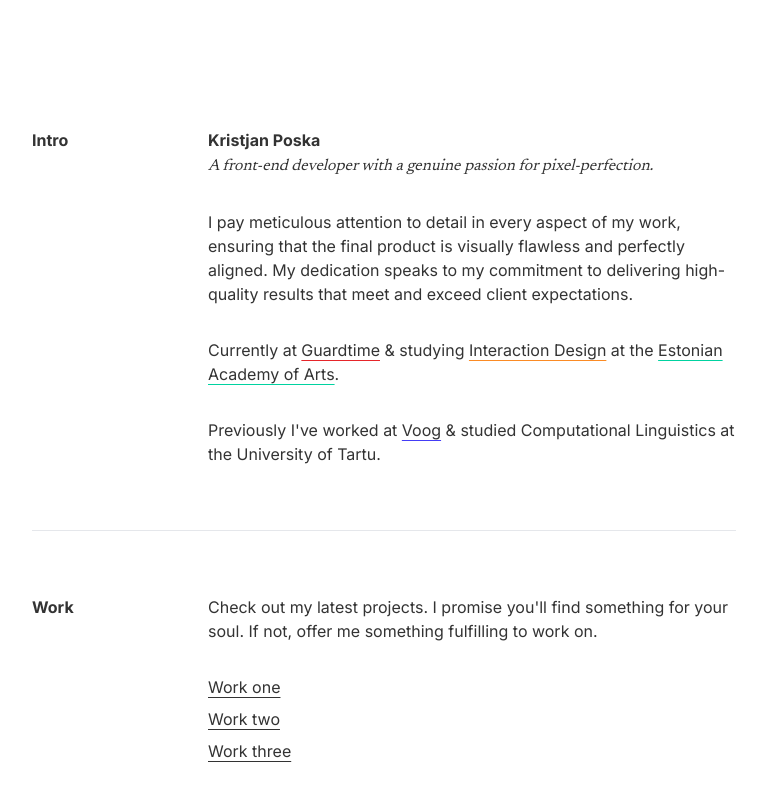
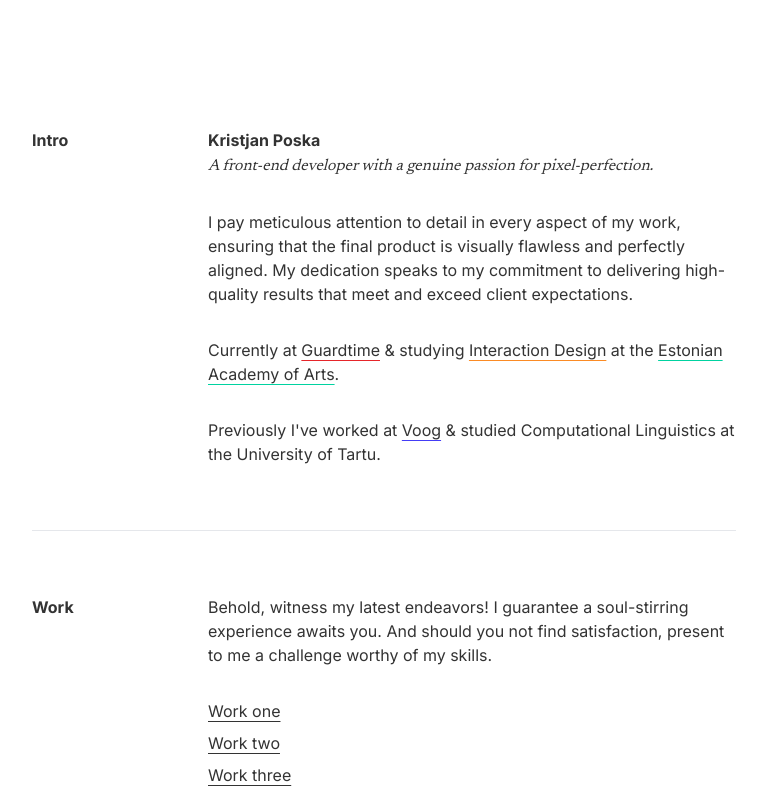
Before and after one commit to pxska/portfolio, a Next.js app: page / in a window 1280 px wide. Shown: the top 800 px of the page, without its empty margins (256-1022 px from the left). Built offline with nearby package versions, Linux system fonts and the light colour scheme.

Commit message:
Change the Work header text

```diff
--- a/src/components/Work.js
+++ b/src/components/Work.js
@@ -11,8 +11,9 @@ function Work() {
 
       <div className="w-9/12 sm:w-full">
         <p className="mb-8">
-          Check out my latest projects. I promise you&apos;ll find something for
-          your soul. If not, offer me something fulfilling to work on.
+          Behold, witness my latest endeavors! I guarantee a soul-stirring
+          experience awaits you. And should you not find satisfaction, present
+          to me a challenge worthy of my skills.
         </p>
         <ul>
           <li className="list-none pb-2">
```
